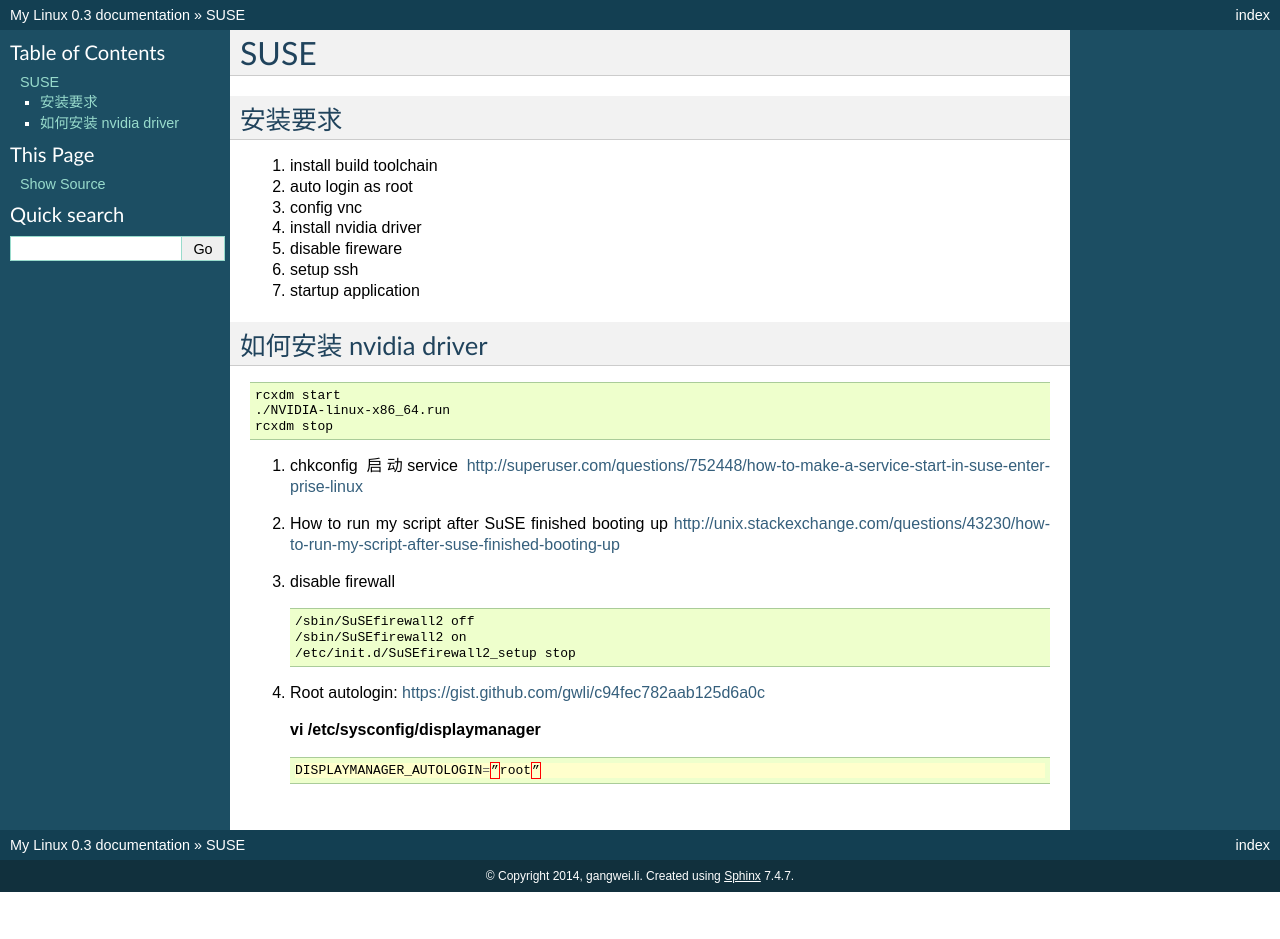
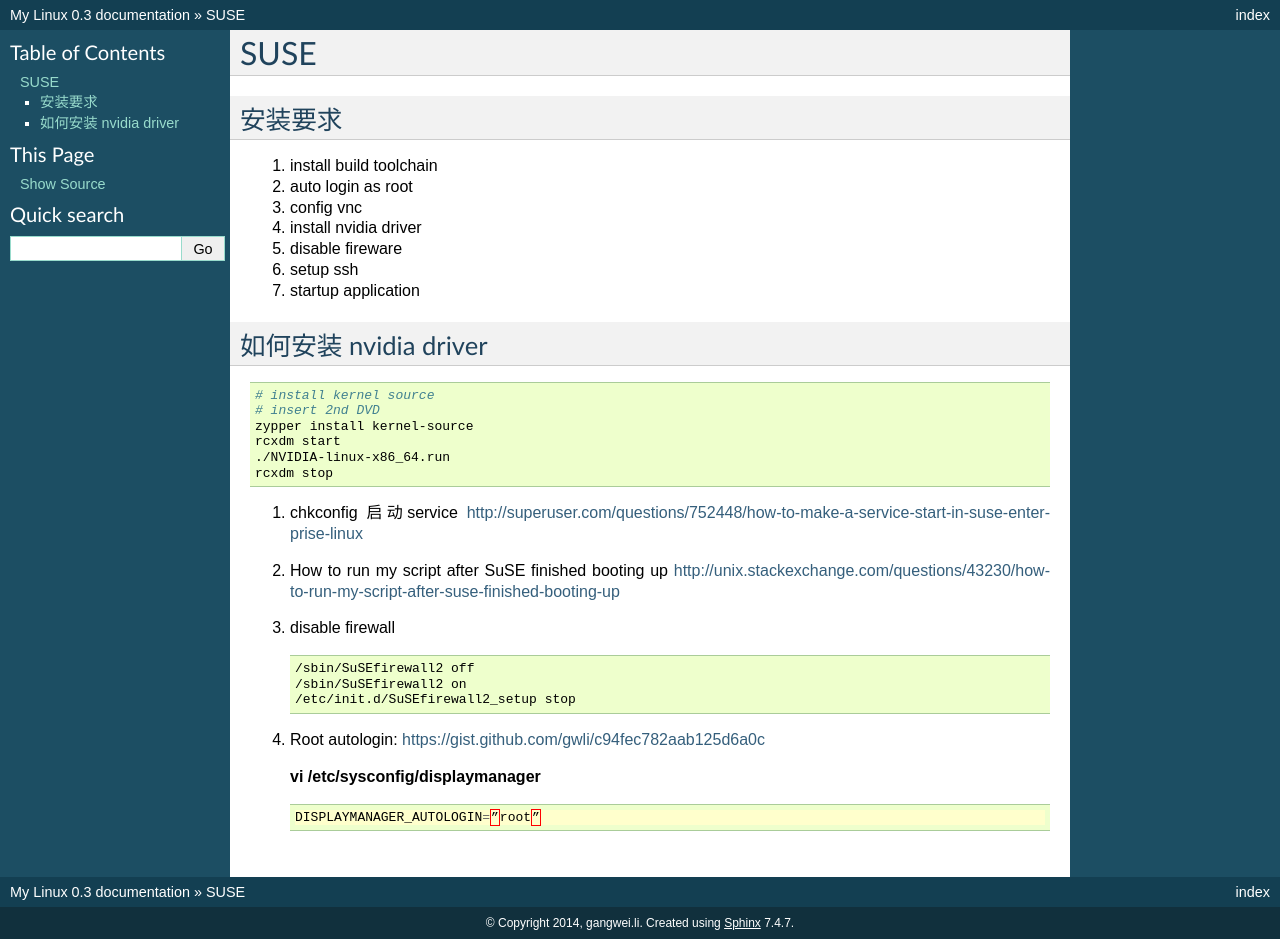
Before and after one commit to gwli/MyLinux, a Sphinx documentation site: the page built from source/content/Stage_1/SUSE.rst, in a window 1280 px wide. Built offline with Sphinx 7.4.7, drawn with Linux system fonts in a browser that asks for light colours; formulas are drawn with MathJax 3; before the commit the page ends 900 px from its top, so only the background shows below that.

Commit message:
update SUSE install list

```diff
--- a/source/content/Stage_1/SUSE.rst
+++ b/source/content/Stage_1/SUSE.rst
@@ -19,6 +19,9 @@ SUSE
 
 .. code-block:: bash
 
+   # install kernel source
+   # insert 2nd DVD
+   zypper install kernel-source
    rcxdm start
    ./NVIDIA-linux-x86_64.run
    rcxdm stop
```
